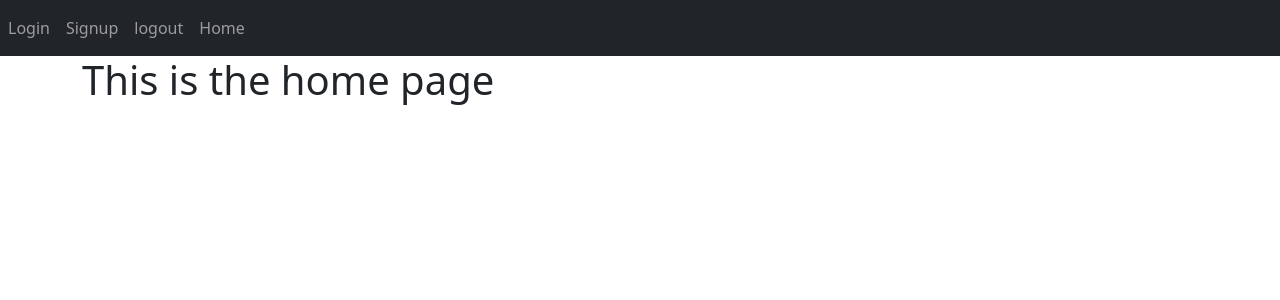
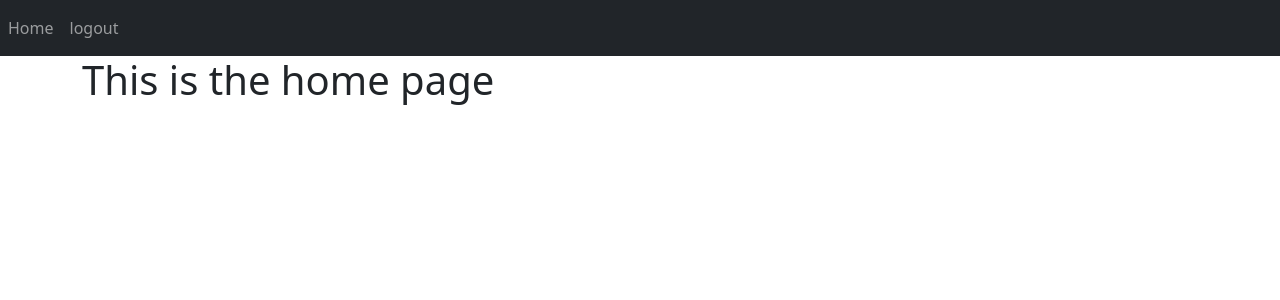
Before and after one commit to KiseraTimon/WebWithFlask, a Flask app: page / in a window 1280 px wide. Shown: the top 300 px of the page. Run offline with Flask 3, Linux system fonts and the light colour scheme; a user stored in the database is signed in; some libraries are stand-ins or nearby versions.

Commit message:
Modified Navbar Based On User Auth

```diff
--- a/website/auth.py
+++ b/website/auth.py
@@ -31,7 +31,7 @@ def login():
             flash(f'Username does not exist', category='error')
 
 
-    return render_template("login.html")
+    return render_template("login.html", user = current_user)
 
 #Logout URL
 @auth.route('/logout')
@@ -88,4 +88,4 @@ def signup():
             login_user(user, remember=True)
             return redirect(url_for('views.homepage'))
 
-    return render_template("signup.html")
+    return render_template("signup.html", user = current_user)
--- a/website/templates/base.html
+++ b/website/templates/base.html
@@ -25,18 +25,22 @@
 
         <div class="collapse navbar-collapse" id="navbar">
             <div class="navbar-nav">
+                <!--Filtering navbar content based on user auth-->
+                {% if user.is_authenticated%}
+                <a class="nav-item nav-link" id="home" href="/">
+                    Home
+                </a>
+                <a class="nav-item nav-link" id="logout" href="/logout">
+                    logout
+                </a>
+                {% else %}
                 <a class="nav-item nav-link" id="login" href="/login">
                     Login
                 </a>
                 <a class="nav-item nav-link" id="signup" href="/signup">
                     Signup
                 </a>
-                <a class="nav-item nav-link" id="logout" href="/logout">
-                    logout
-                </a>
-                <a class="nav-item nav-link" id="home" href="/">
-                    Home
-                </a>
+                {% endif%}
             </div>
         </div>
     </nav>
--- a/website/views.py
+++ b/website/views.py
@@ -9,4 +9,4 @@ views = Blueprint('views', __name__)
 @views.route('/')
 @login_required
 def homepage():
-    return render_template("home.html")
+    return render_template("home.html", user = current_user)
```
